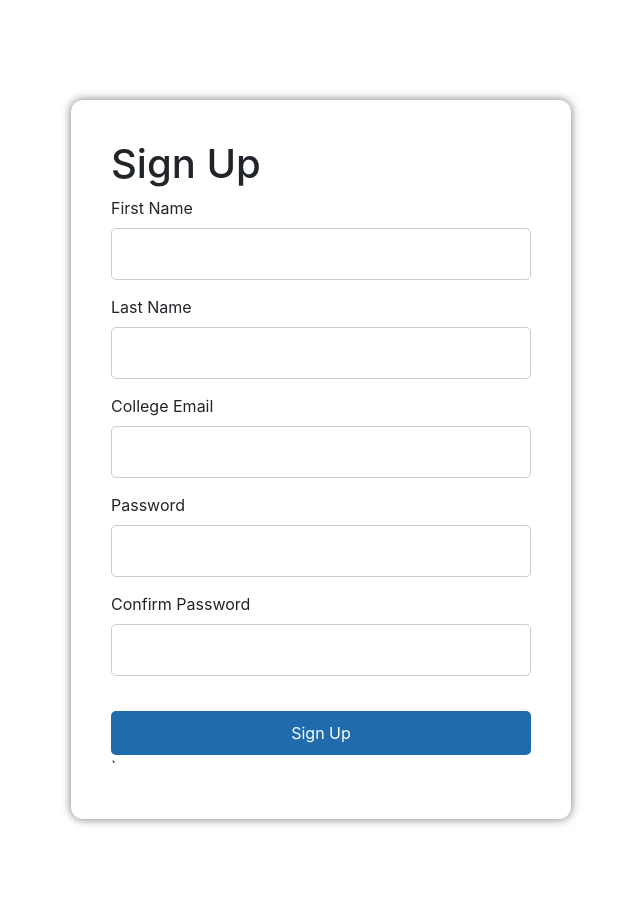
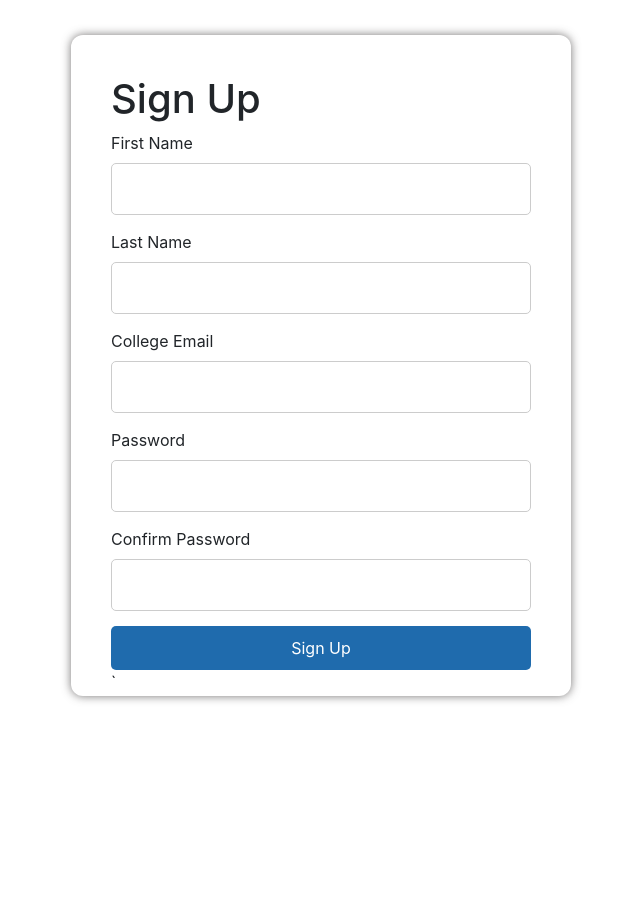
Before and after one commit to tanvirA25/Campus-Safety-Application, a Python web app: template Campus Safety Application/website/templates/sign_up.html in a window 1280 px wide. Shown: the part 123-1042 px from the top of the page, without its empty margins (319-959 px from the left). After the commit the page ends 919 px from the top, so only its background shows below. Run offline with Jinja, Linux system fonts and the light colour scheme; the template is opened without the code that fills it, so the values that code supplies are empty; some libraries are stand-ins or nearby versions.

Commit message:
Update sign_up.html

```diff
--- a/Campus Safety Application/website/templates/sign_up.html
+++ b/Campus Safety Application/website/templates/sign_up.html
@@ -2,7 +2,7 @@
 {% block title %}Sign Up{% endblock %}
 
 {% block content %}
-<style>
+<style>     /*  sign up contianer */
             .sign-up-container{
                 background-color: rgb(255, 255, 255);
                 padding: 40px;
@@ -11,21 +11,23 @@
                 width: 500px;
                 text-align: auto;
                 margin: auto;
-                margin-top: 100px;
+                margin-top: 35px;
+                padding-bottom: 2px;
                 margin-bottom: 100px;
             }
-
+            /*  sign up contianer input tag and decoration*/
             .sign-up-container input[type="text"],
             .sign-up-container input[type="email"],
             .sign-up-container input[type="password"]
             {
-                width: calc(100%);
+                width: 100%;
                 font-size: 20px;
                 padding: 10px;
                 margin-bottom: 15px;
                 border: 1px solid #ccc;
                 border-radius: 5px;
             }
+            /*  button decoration  */
             .sign-up-container button{
                 width: 100%;
                 padding: 10px;
@@ -33,28 +35,27 @@
                 border-radius: 5px;
                 background-color: rgb(31, 107, 173);
                 color: white;
-                margin-top: 20px;
                 font-size: 16px;
-                cursor:pointer;
             }
+            /*  button hover color change */
             .sign-up-container button:hover {
                 background-color: rgb(93, 143, 187);
             }
         </style>
-
+        <!-- sign up tag for inputs -->
         <div class="sign-up-container">
             <form method="POST">
                 <h1> Sign Up</h1>
                 <label for="name">First Name</label>
-                <input type="text" id="first-name" name="first-name">
+                <input type="text" name="first-name">
                 <label for="name">Last Name</label>
-                <input type="text" id="last-name" name="last-name">
+                <input type="text" name="last-name">
                 <label for="college-email">College Email</label>
-                <input type="email" id="college-email" name="college-email" >
+                <input type="email"  name="college-email" >
                 <label for ="password">Password</label>
-                <input type="password" id="password" name="password">
+                <input type="password" name="password">
                 <label for ="confirm-password">Confirm Password</label>
-                <input type="password" id="confirm-password" name="confirm-password">
+                <input type="password" name="confirm-password">
                 <button type="submit">Sign Up</button>
             </form>
 
```
